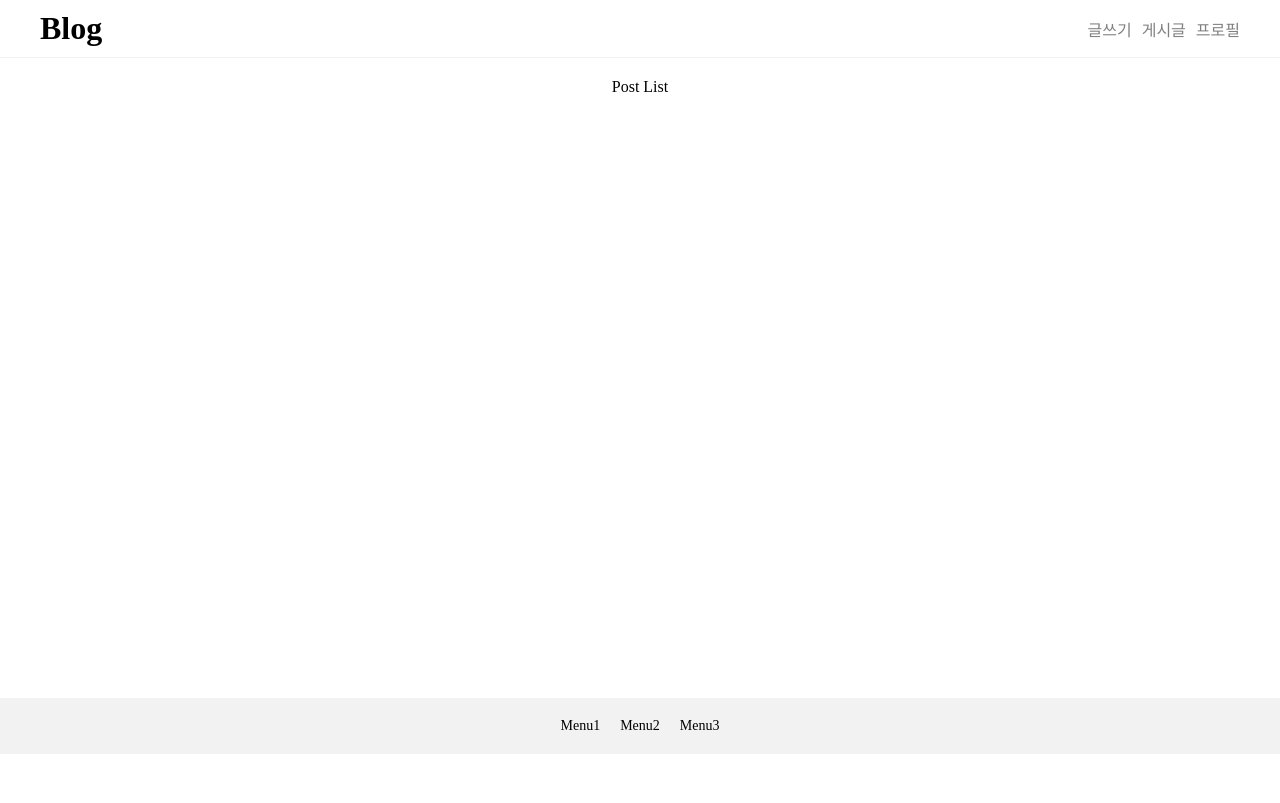
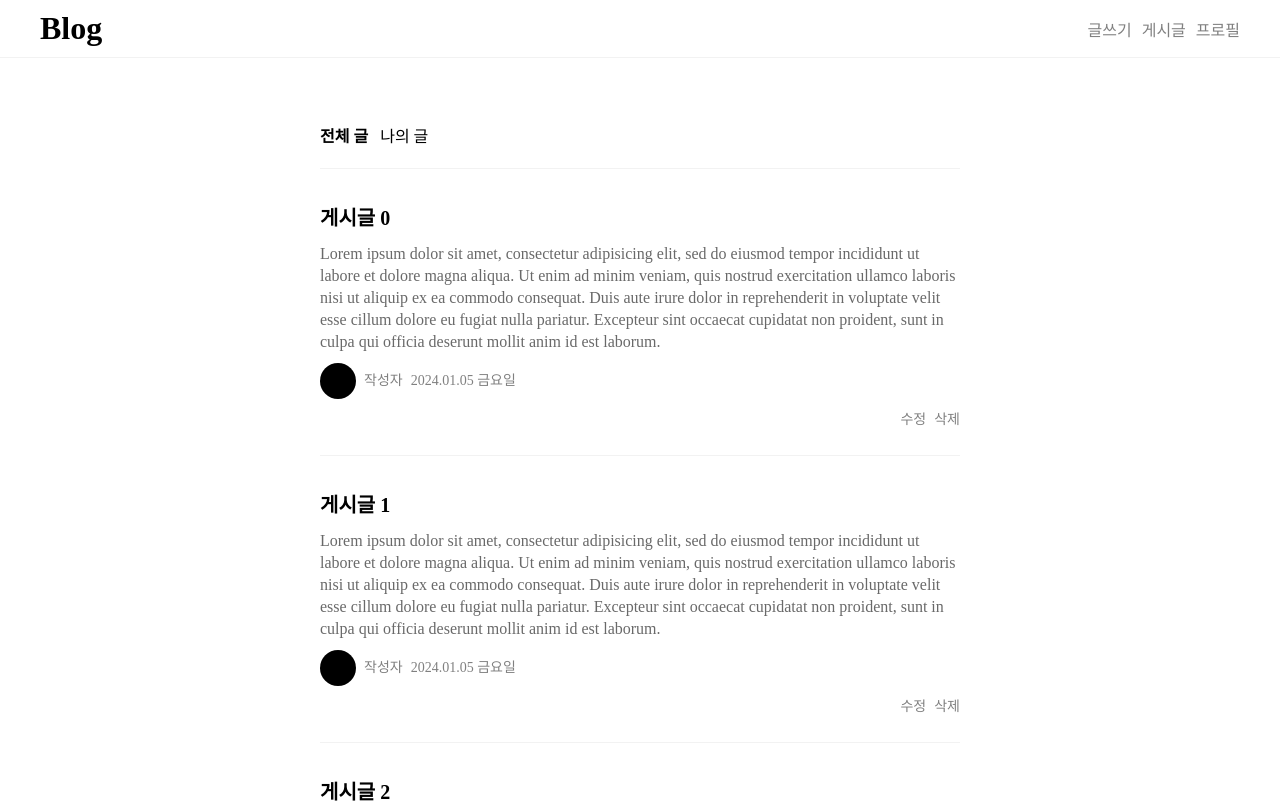
Before and after one commit to Kminhoo/React-blog, a React (Create React App) app: page / in a window 1280 px wide. Shown: the top 803 px of the page. Built offline with nearby package versions, Linux system fonts and the light colour scheme.

Commit message:
HomePage Component structure completed

```diff
--- a/src/components/Router.tsx
+++ b/src/components/Router.tsx
@@ -14,7 +14,7 @@ export default function Router() {
     <Routes>
       <Route path='/' element={ <HomePage /> } />
       <Route path='/posts' element={ <PostList /> } />
-      <Route path='/posts:id' element={ <PostDetail /> } />
+      <Route path='/posts/:id' element={ <PostDetail /> } />
       <Route path='/posts/new' element={ <NewPost /> } />
       <Route path='/posts/edit/:id' element={ <PostEdit /> } />
       <Route path='/profile' element={ <Profile /> } />
--- a/src/index.css
+++ b/src/index.css
@@ -20,6 +20,16 @@ code {
   text-decoration: none;
   list-style: none;
   box-sizing: border-box;
+  color: black;
+}
+
+.menu__item {
+  color: gray;
+}
+
+.menu__item:hover,
+.menu__item:focus {
+  color: black;
 }
 
 
@@ -39,14 +49,6 @@ code {
   gap: 10px;
 }
 
-.header__inner nav .menu__item {
-  color: gray;
-}
-
-.header__inner nav .menu__item:hover,
-.header__inner nav .menu__item:focus {
-  color: black;
-}
 
 /* footer */
 
@@ -61,9 +63,90 @@ code {
   gap: 20px;
 }
 
+/* post navigation */
+.post__navigation {
+  display: flex;
+  align-items: center;
+  gap: 12px;
+  max-width: 680px;
+  margin: 0 auto;
+  font-size: 16px;
+  color: gray;
+  cursor: pointer;
+  padding: 48px 0px 20px 0px;
+}
+
+.post__text--show {
+  color: black;
+  font-weight: 600;
+}
+
 /* Post List */
 .post__list__inner {
   min-height: 80vh;
-  padding: 20px 40px;
+  padding: 20px;
   text-align: center;
+  max-width: 680px;
+  margin: 0 auto;
+  text-align: left;
+  line-height: 22px;
 }
+
+.post__box {
+  padding: 24px 0px;
+  border-top: 1px solid #f2f2f2;
+}
+
+.post__title {
+  font-size: 20px;
+  font-weight: 600;
+  margin: 14px 0px;
+}
+
+.post__text {
+  font-size: 16px;
+  color: dimgray;
+}
+
+.post__profile__box {
+  display: flex;
+  gap: 8px;
+  font-size: 14px;
+  align-items: center;
+  margin: 10px 0px;
+}
+
+.post__profile {
+  width: 36px;
+  height: 36px;
+  background-color: black;
+  border-radius: 50%;
+}
+
+.post__author--name,
+.post__date {
+  color: gray;
+}
+
+.post__utils__box {
+  display: flex;
+  gap: 8px;
+  justify-content: flex-end;
+  align-items: center;
+}
+
+.post__modify,
+.post__delete {
+  font-size: 14px;
+  color: gray;
+}
+
+.post__modify:hover,
+.post__modify:focus {
+  color: black;
+}
+
+.post__delete:hover,
+.post__delete:focus {
+  color: black;
+}
--- a/src/pages/home/HomePage.tsx
+++ b/src/pages/home/HomePage.tsx
@@ -20,7 +20,35 @@ const HomePage = () => {
       <div className="post__list">
         <div className="post__list__inner">
 
-          Post List
+          <div className="post__navigation">
+            <div className="post__text--show">전체 글</div>
+            <div>나의 글</div>
+          </div>
+
+          {[...Array(10)].map((e, index) => (
+            <div className="post__box" key={index}> {/* 키값을 주어야 하는이유 */}
+              <Link to={`/posts/${index}`}>
+                <div className="post__title">
+                  게시글 {index}
+                </div>
+
+                <div className="post__text">
+                  Lorem ipsum dolor sit amet, consectetur adipisicing elit, sed do eiusmod tempor incididunt ut labore et dolore magna aliqua. Ut enim ad minim veniam, quis nostrud exercitation ullamco laboris nisi ut aliquip ex ea commodo consequat. Duis aute irure dolor in reprehenderit in voluptate velit esse cillum dolore eu fugiat nulla pariatur. Excepteur sint occaecat cupidatat non proident, sunt in culpa qui officia deserunt mollit anim id est laborum.
+                </div>
+
+                <div className="post__profile__box">
+                  <div className="post__profile"></div>
+                  <div className="post__author--name">작성자</div>
+                  <div className="post__date">2024.01.05 금요일</div>
+                </div>
+
+                <div className="post__utils__box">
+                  <div className="post__modify">수정</div>
+                  <div className="post__delete">삭제</div>
+                </div>
+              </Link>
+            </div>
+          ))}
 
         </div>
       </div>
@@ -28,9 +56,9 @@ const HomePage = () => {
       <footer>
         <div className="footer__inner">
 
-          <div>Menu1</div>
-          <div>Menu2</div>
-          <div>Menu3</div>
+          <Link className="menu__item" to='/posts/new'>글쓰기</Link>
+          <Link className="menu__item" to='/posts'>게시글</Link>
+          <Link className="menu__item" to='/profile'>프로필</Link>
 
         </div>
       </footer>
```
